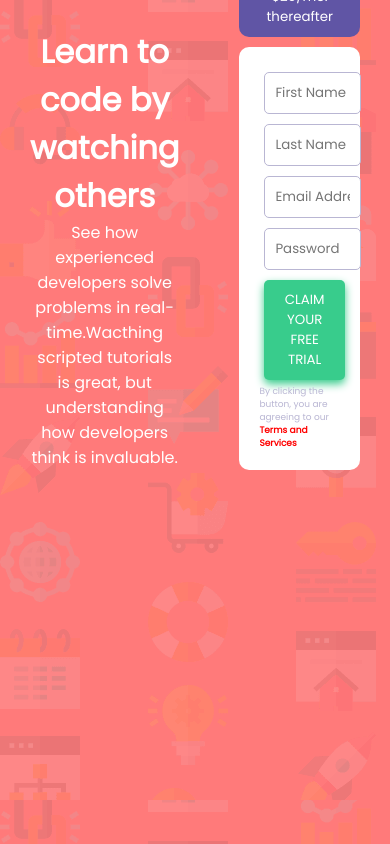
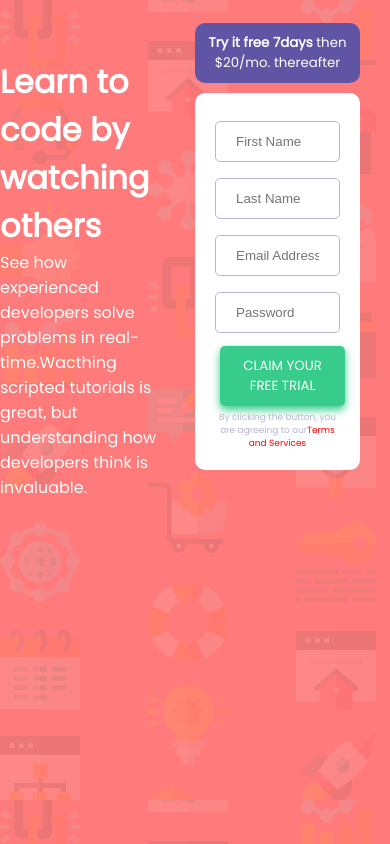
Before and after one commit to kay-four/Responsiveness-and-Media-Queries, a plain HTML site: page index.html in a window 390 px wide. Drawn offline with Linux system fonts and the light colour scheme.

Commit message:
mobilecss

```diff
--- a/desktop.css
+++ b/desktop.css
@@ -15,14 +15,12 @@ body{
     background-image:url(bg-intro-desktop.png);
 }
 .textSection{
-  text-align: center;
-  justify-content: center;
-  align-items: flex-start;
+  box-sizing: border-box;
+
   flex:1;
   color: white;
   font-family: 'Poppins';
-  margin:10px;
-  padding: 20px;
+
 }
 .textSection h2{
   text-align: center;
@@ -59,20 +57,25 @@ body{
   border-radius: 10px;
 
 }
-.form input{
-  text-align: start;
-  font-family: 'Poppins',sans-serif;
-  width:93%;
-  margin:5px;
+form input{
+
+  width: 100%;
   border-radius: 5px;
   border: 1px solid hsl(246, 25%, 77%);
-  padding: 10px;
-
+  box-sizing: border-box;
+  padding: 12px 20px;
+  margin: 8px 0;
 }
 .form p{
+  text-align: center;
   color: hsl(246, 25%, 77%);
   font-weight: 400;
   font-size: xx-small;
+}
+.form a{
+  text-decoration: none;
+  color: red;
+  font-weight: 400;
 }
 
 .claimbtn{
--- a/index.html
+++ b/index.html
@@ -72,8 +72,9 @@
           <br />
           <button class="claimbtn">CLAIM YOUR FREE TRIAL</button>
           <p>
-            By clicking the button, you are agreeing to our
-            <strong style="color: red">Terms and Services</strong>
+            By clicking the button, you are agreeing to our<a href=""
+              >Terms and Services</a
+            >
           </p>
         </form>
       </div>
--- a/mobile.css
+++ b/mobile.css
@@ -14,6 +14,7 @@
 body{
     display: flex;
     flex-direction: column;
+
     justify-content: center;
     align-items: center;
     padding: 20px;
@@ -25,22 +26,23 @@ body{
     background-image:url(bg-intro-mobile.png);
 }
 .textSection{
+  box-sizing:border-box;
     color: white;
     font-family: 'Poppins';
-    justify-self: center;
-    align-items: center;
+    align-self: center;
     padding: 10px;
     margin:10px;
   }
-  .textSection h2{
+
+  .textSection h1{
     text-align: center;
     font-family: 'Poppins';
     font-size:xx-large;
 
     font-weight: 700;
   }
-  p{
-    text-align: center;
+  .textSection p{
+    text-align: end;
   }
   .formSection{
 
@@ -53,10 +55,13 @@ body{
     padding: 10px;
     border-radius: 10px;
   }
-  .form input{
+  form input{
     border-radius: 5px;
     border: 1px solid hsl(246, 25%, 77%);
-    /* margin: 0%; */
+    box-sizing: border-box;
+    padding: 12px 20px;
+    margin: 8px 0;
+
   }
 
   .form p{
@@ -64,6 +69,12 @@ body{
     font-size: xx-small;
     font-weight: 400;
   }
+  .form a{
+    text-decoration: none;
+    color: red;
+    font-weight: 600;
+  }
+
   .try{
     padding: 10px;
     box-shadow: 1px;
@@ -80,6 +91,7 @@ body{
 
   }
   .claimbtn{
+    cursor: pointer;
     background-color:hsl(154, 59%, 51%);
     color: white;
     font-family: 'Poppins';
@@ -90,3 +102,7 @@ body{
     box-shadow: 0 4px 8px hsl(154, 59%, 51%);
 
    }
+   .claimbtn:hover{
+    background-color:hsl(154, 59%, 61%);
+
+   }
```
